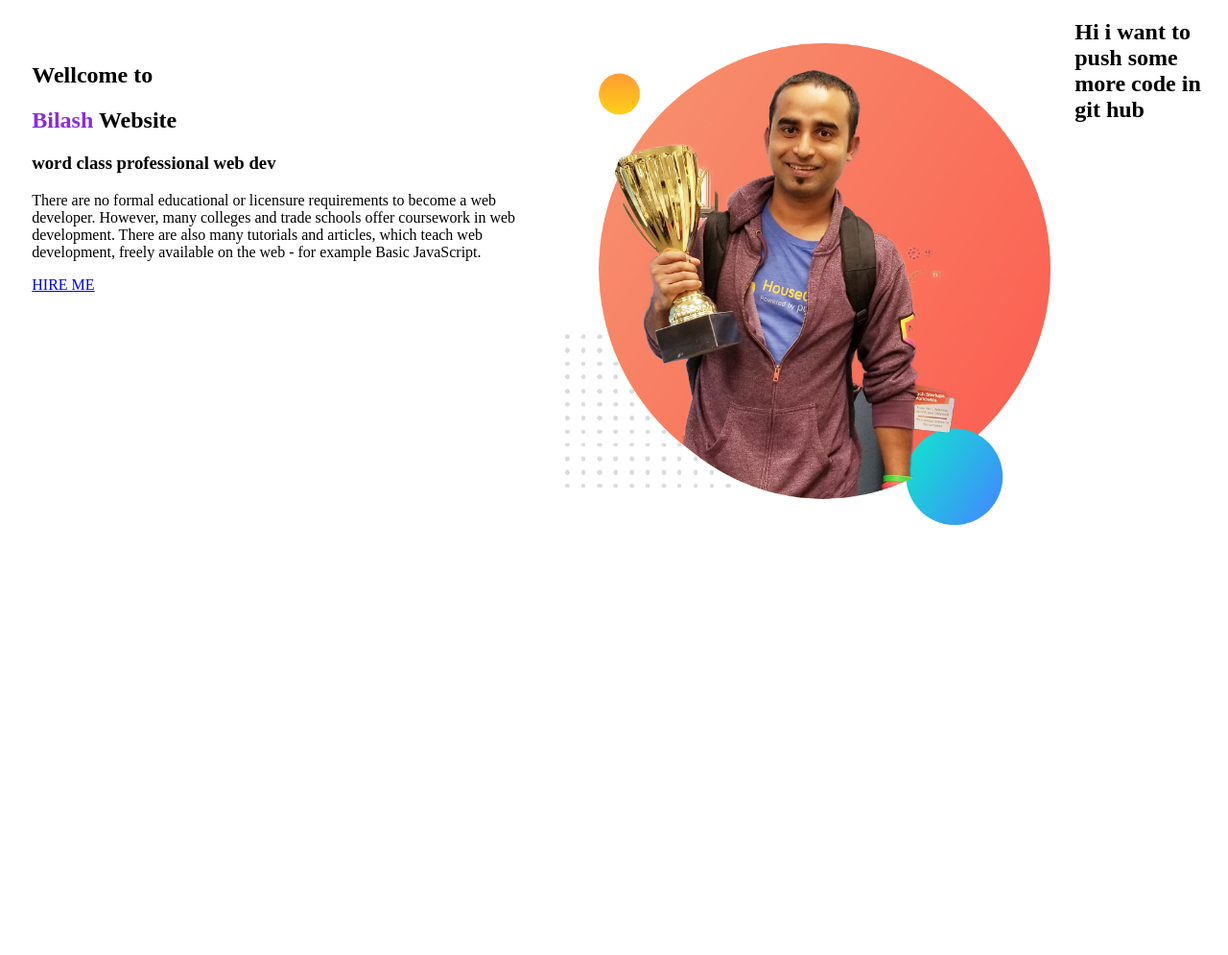
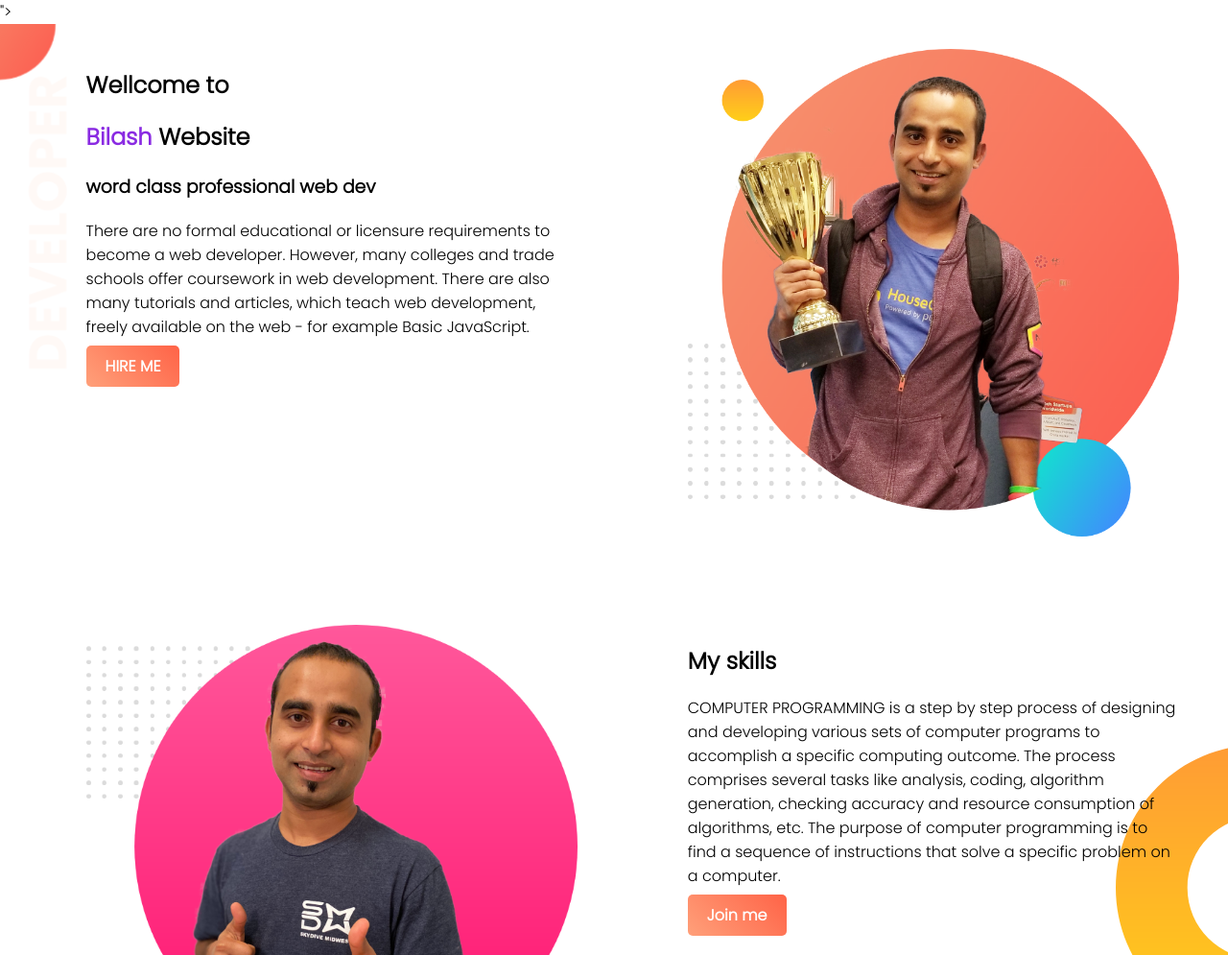
Before and after one commit to Bilash1996/my-frist-website, a plain HTML site: page index.html in a window 1280 px wide. Shown: the top 995 px of the page at 96% size. Before the commit the page ends 800 px from the top, so only its background shows below. Drawn offline with Linux system fonts and the light colour scheme.

Commit message:
adding some new changes

```diff
--- a/index.html
+++ b/index.html
@@ -4,27 +4,38 @@
     <meta charset="UTF-8">
     <meta name="viewport" content="width=device-width, initial-scale=1.0">
     <title>my frist website</title>
+    <link rel="stylesheet" href="<link rel="preconnect" href="https://fonts.gstatic.com">
+    <link href="https://fonts.googleapis.com/css2?family=Poppins:wght@300&display=swap" rel="stylesheet">">
     <link rel="stylesheet" href="style.css">
 </head>
 <body>
-    <section>
+    <section class="top-banner">
         <div class="half-width">
             <h1> Wellcome to</h1>
             <h1><span>Bilash </span> Website</h1>
             <h3>word class professional web dev </h3>
             <p>There are no formal educational or licensure requirements to become a web developer. However, many colleges and trade schools offer coursework in web development. There are also many tutorials and articles, which teach web development, freely available on the web - for example Basic JavaScript. </p>
-            <a target="blank" href="https://web.facebook.com/groups/completewebdevelopment3/announcements"> HIRE ME</a>
+            <a class="link-button" target="blank" href="https://web.facebook.com/groups/completewebdevelopment3/announcements"> HIRE ME</a>
         </div>
         <div class="half-width">
             <img src="imges/jhankar.png" alt="my profile pic">
         </div>
     </section>
-    <section>
-        <div>
-            <h1>Hi i want to push some more code in git hub</h1>
+    <section class="middel-banner">
+        <div class="half-width">
+            <img src="imges/jhankar2.png" alt="my 2nd profile pic">
+        </div>
+        <div class="half-width">
+            <h2>My skills</h2>
+            <p>
+                COMPUTER PROGRAMMING is a step by step process of designing and developing various sets of computer programs to accomplish a specific computing outcome. The process comprises several tasks like analysis, coding, algorithm generation, checking accuracy and resource consumption of algorithms, etc. The purpose of computer programming is to find a sequence of instructions that solve a specific problem on a computer.
+            </p>
+            <a class="link-button" href="https://web.facebook.com/groups/completewebdevelopment3">Join me</a>
+
         </div>
     </section>
 
 
+
 </body>
 </html>
--- a/style.css
+++ b/style.css
@@ -1,7 +1,12 @@
+body{
+    margin: 0;
+    font-family: 'Poppins', sans-serif;
+}
 .half-width{
     padding: 2%;
     width: 40%;
     float: left;
+    margin-left: 5%;
 
 }
 span{
@@ -10,3 +15,26 @@ span{
 .half-width img{
     width: 100%;
 }
+.top-banner{
+    background-image: url(imges/top-banner.png);
+    background-repeat: no-repeat;
+}
+section{
+    height: 500px;
+    padding-bottom: 100px;
+}
+.link-button{
+    text-decoration: none;
+    background-image: linear-gradient(45deg,lightsalmon,tomato );
+    padding: 10px 20px;
+    border-radius: 5px;
+    color: white;
+    font-weight: 700;
+}
+.middel-banner{
+    background-image: url(imges/dream-bg.png);
+    background-repeat: no-repeat;
+    background-position: right;
+
+
+}
```
